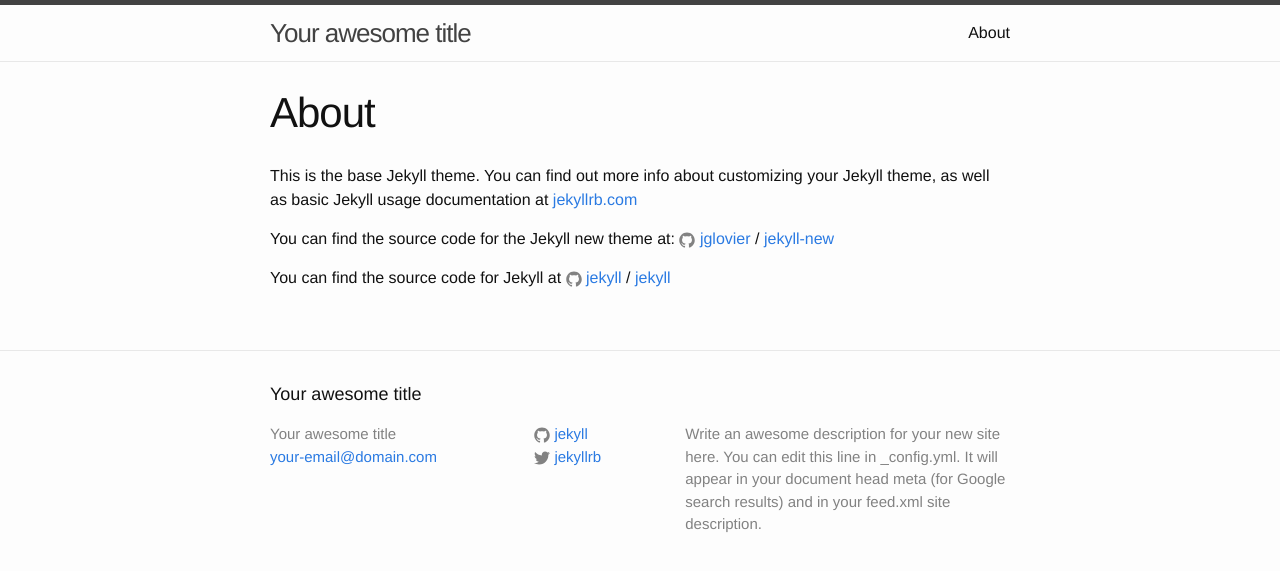
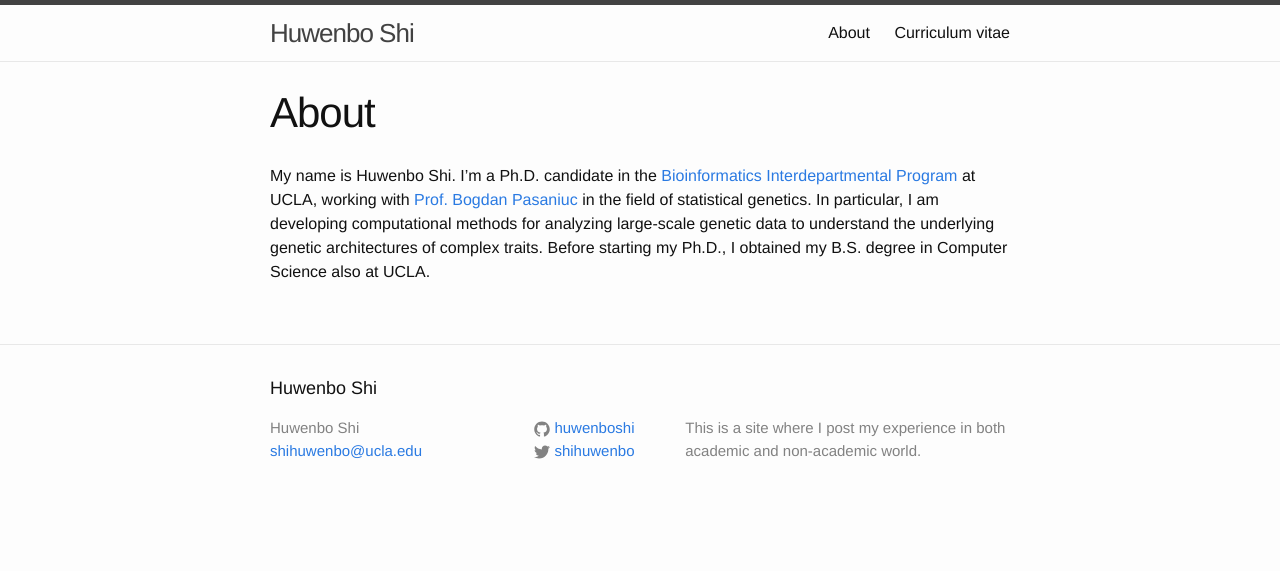
Before and after one commit to huwenboshi/huwenboshi.github.io, a Jekyll site: the page built from about.md, in a window 1280 px wide. Shown: the top 571 px of the page. Built offline with Jekyll 4.4.1, drawn with Linux system fonts in a browser that asks for light colours.

Commit message:
updated personal webpage

```diff
--- a/_config.yml
+++ b/_config.yml
@@ -6,16 +6,15 @@
 # 'jekyll serve'. If you change this file, please restart the server process.
 
 # Site settings
-title: Your awesome title
-email: your-email@domain.com
+title: Huwenbo Shi
+email: shihuwenbo@ucla.edu
 description: > # this means to ignore newlines until "baseurl:"
-  Write an awesome description for your new site here. You can edit this
-  line in _config.yml. It will appear in your document head meta (for
-  Google search results) and in your feed.xml site description.
+  This is a site where I post my experience in both academic
+  and non-academic world.
 baseurl: "" # the subpath of your site, e.g. /blog
-url: "http://yourdomain.com" # the base hostname & protocol for your site
-twitter_username: jekyllrb
-github_username:  jekyll
+url: "http://huwenboshi.github.io" # the base hostname & protocol for your site
+twitter_username: shihuwenbo
+github_username:  huwenboshi
 
 # Build settings
 markdown: kramdown
--- a/about.md
+++ b/about.md
@@ -4,12 +4,10 @@ title: About
 permalink: /about/
 ---
 
-This is the base Jekyll theme. You can find out more info about customizing your Jekyll theme, as well as basic Jekyll usage documentation at [jekyllrb.com](http://jekyllrb.com/)
-
-You can find the source code for the Jekyll new theme at:
-{% include icon-github.html username="jglovier" %} /
-[jekyll-new](https://github.com/jglovier/jekyll-new)
-
-You can find the source code for Jekyll at
-{% include icon-github.html username="jekyll" %} /
-[jekyll](https://github.com/jekyll/jekyll)
+My name is Huwenbo Shi. I'm a Ph.D. candidate in the
+[Bioinformatics Interdepartmental Program](http://bioinformatics.ucla.edu/) at
+UCLA, working with [Prof. Bogdan Pasaniuc](http://bogdan.bioinformatics.ucla.edu/)
+in the field of statistical genetics. In particular, I am developing computational
+methods for analyzing large-scale genetic data to understand the underlying
+genetic architectures of complex traits. Before starting my Ph.D., I obtained
+my B.S. degree in Computer Science also at UCLA.
```
Also changed, not shown: cv.md (added, +16 -0 lines), assets/profile_huwenbo_shi.png (added), 2 other files.
